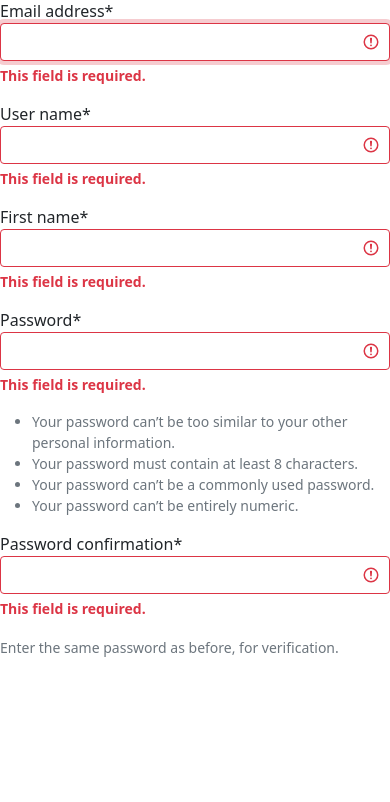
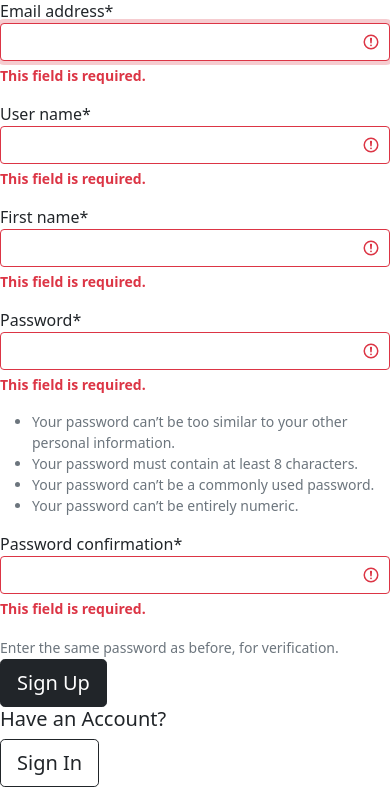
Before and after one commit to Awadh-Awadh/Comp-Auth-System, a Django app: page / in a window 390 px wide. Shown: the part 42-844 px from the top of the page. Run offline with Django 3.2, Linux system fonts and the light colour scheme; some libraries are stand-ins or nearby versions.

Commit message:
add registration and sign in templates

```diff
--- a/accounts/templates/accounts/reg.html
+++ b/accounts/templates/accounts/reg.html
@@ -5,13 +5,37 @@
 {% block content %}
 {% load crispy_forms_tags %}
   <h1>Register Your Account</h1>
-  <div class="form" method = "POST">
 
-    <div class="inner">
-      {{ form|crispy }}
+
+  <div class="row">
+    <div class="col-md-6">
+      <div class="form">
+
+        <form method = "Post">
+          <div class="inner">
+            {%csrf_token%}
+            {{ form|crispy }}
+            <button type="submit" class =" btn btn-lg btn-dark">
+              Sign Up
+            </button>
+          </div>
+        </form>
+
+
+
+
+      </div>
     </div>
+    <div class="col-md-6">
+      <div class="content">
+        <h5>Have an Account?</h5>
+        <a href="{{login}}"><button class = 'btn btn-lg btn-outline-dark'>Sign In</button></a>
+      </div>
+    </div>
+
   </div>
 
 
 
+
 {% endblock %}
--- a/accounts/urls.py
+++ b/accounts/urls.py
@@ -4,5 +4,5 @@ from django.contrib.auth import views
 
 urlpatterns = [
     path('',reg, name = 'register'),
-    path('login/', views.LoginView.as_view(template_name = 'account/log.html'), name = 'login')
+    path('login/', views.LoginView.as_view(template_name = 'accounts/log.html'), name = 'login')
 ]
--- a/accounts/views.py
+++ b/accounts/views.py
@@ -1,4 +1,4 @@
-from django.shortcuts import render
+from django.shortcuts import render, redirect
 from .forms import CustomCreationForm
 
 # Create your views here.
@@ -8,6 +8,9 @@ def log(request):
 def reg(request):
     if request.method == 'POST':
         form = CustomCreationForm(request.POST)
+        if form.is_valid():
+            form.save()
+            return redirect('login')
     else:
         form = CustomCreationForm(request.POST)
     context = {
```
Also changed, not shown: accounts/templates/accounts/log.html (+38 -0 lines).
